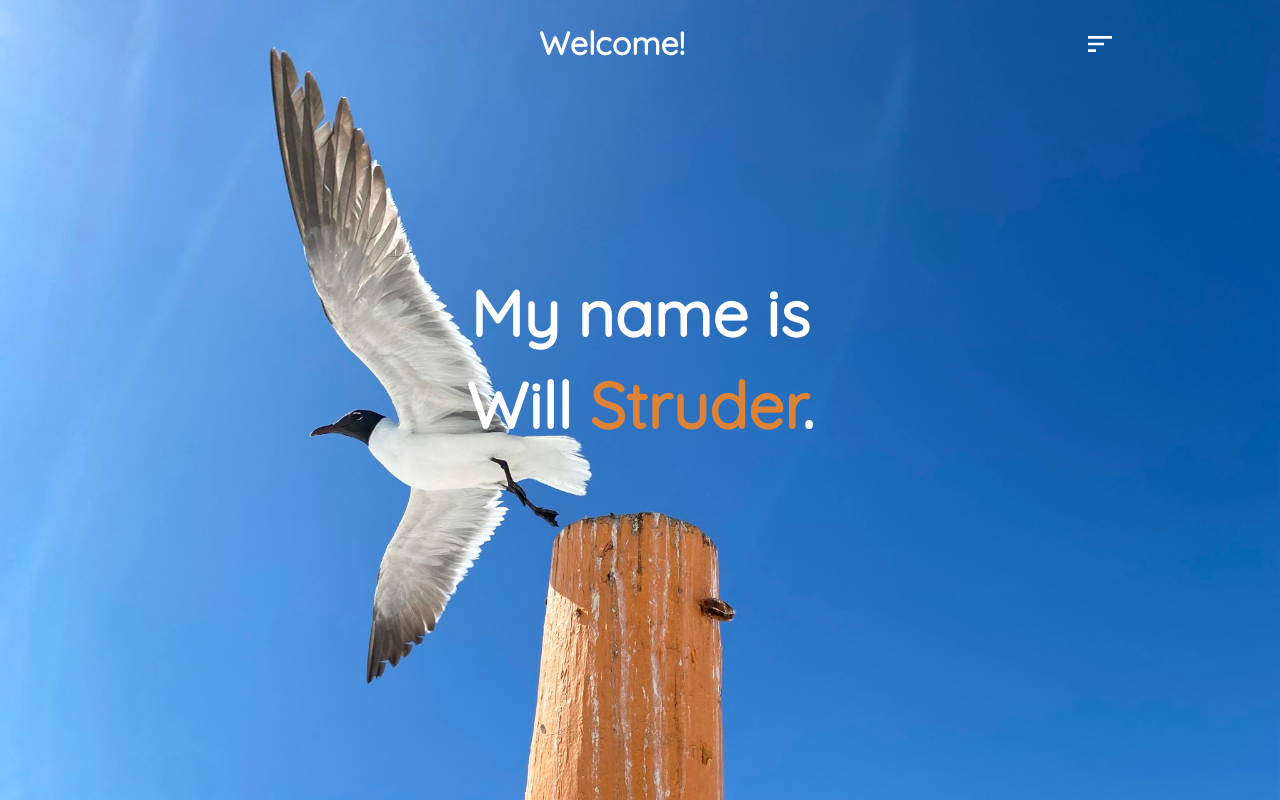
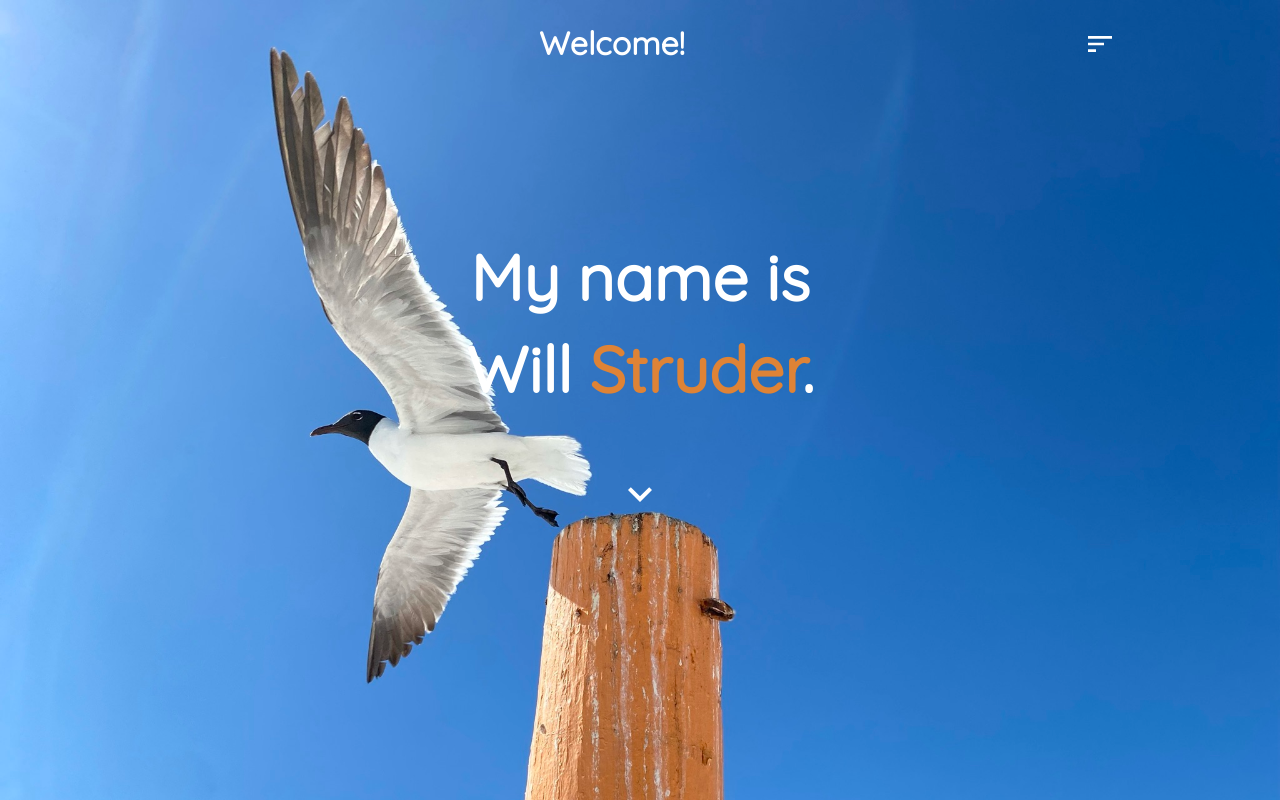
Before and after one commit to willstrudel/React-Portfolio, a React (Create React App) app in the folder react-portfolio/: page / in a window 1280 px wide. Built offline with nearby package versions, Linux system fonts and the light colour scheme.

Commit message:
Updated header animation

```diff
--- a/react-portfolio/src/components/Header.js
+++ b/react-portfolio/src/components/Header.js
@@ -1,7 +1,8 @@
-import React from 'react';
+import React, { useEffect, useState } from 'react';
 import { makeStyles } from '@material-ui/core/styles'
-import { AppBar, IconButton, Toolbar } from '@material-ui/core';
+import { AppBar, Collapse, IconButton, Toolbar } from '@material-ui/core';
 import SortIcon from '@material-ui/icons/Sort';
+import ExpandMoreIcon from '@material-ui/icons/ExpandMore';
 
 const useStyles = makeStyles((theme) => ({
     root: {
@@ -40,11 +41,19 @@
         fontFamily: 'Quicksand',
         fontSize: '4rem',
     },
+    expand: {
+        color: '#fff',
+        fontSize: '3rem',
+    },
 }));
 
 
 export default function Header() {
     const classes = useStyles();
+    const [checked,setChecked] = useState(false);
+    useEffect(()=>{
+        setChecked(true);
+    },[])
     return (
     <div className={classes.root}>
        <AppBar className={classes.appbar} elevation={0}>
@@ -57,12 +66,21 @@
                  </IconButton>
            </Toolbar>
         </AppBar>
+
+        <Collapse in={checked}
+        { ... (checked ? { timeout: 1000 } : {})}
+        collapsedHeight={50}
+        >
         <div className={classes.container}>
             <h1 className={classes.title}>
                 My name is <br /> Will
                 <span className={classes.colorText}> Struder</span>.
             </h1>
+            <IconButton>
+                <ExpandMoreIcon className={classes.expand}/>
+            </IconButton>
         </div>
+        </Collapse>
     </div>
     );
 }
```
